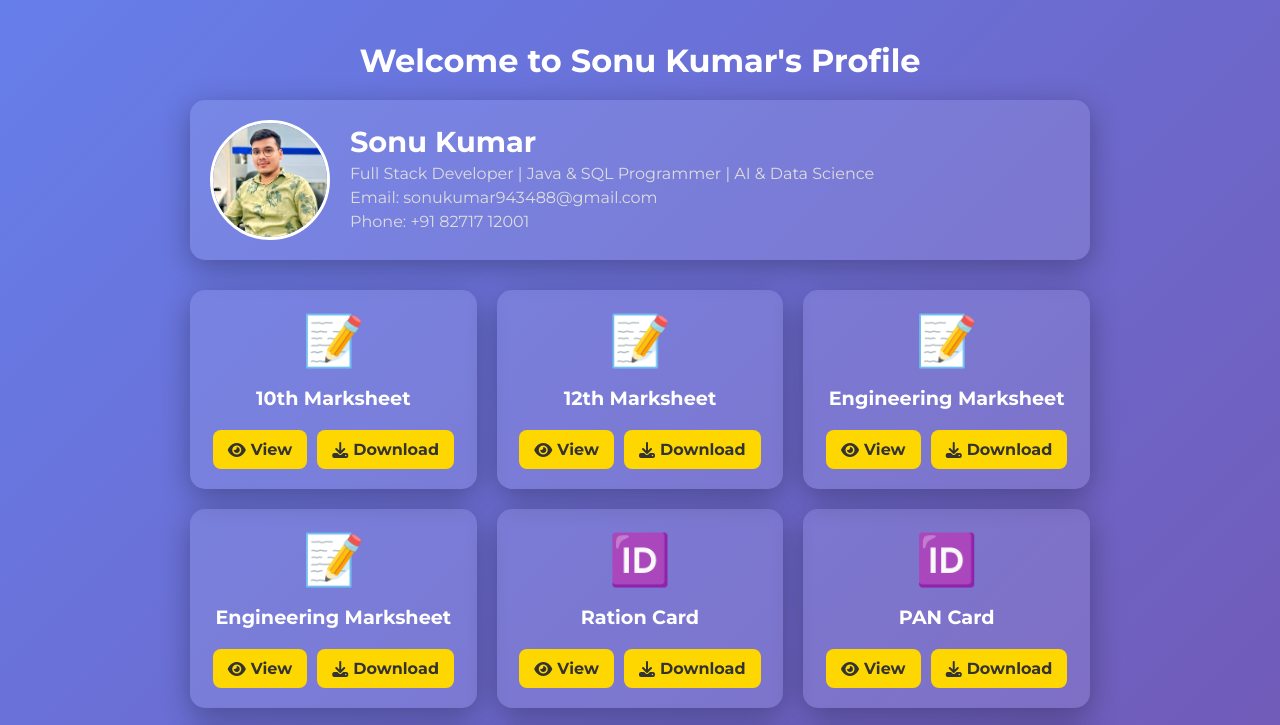
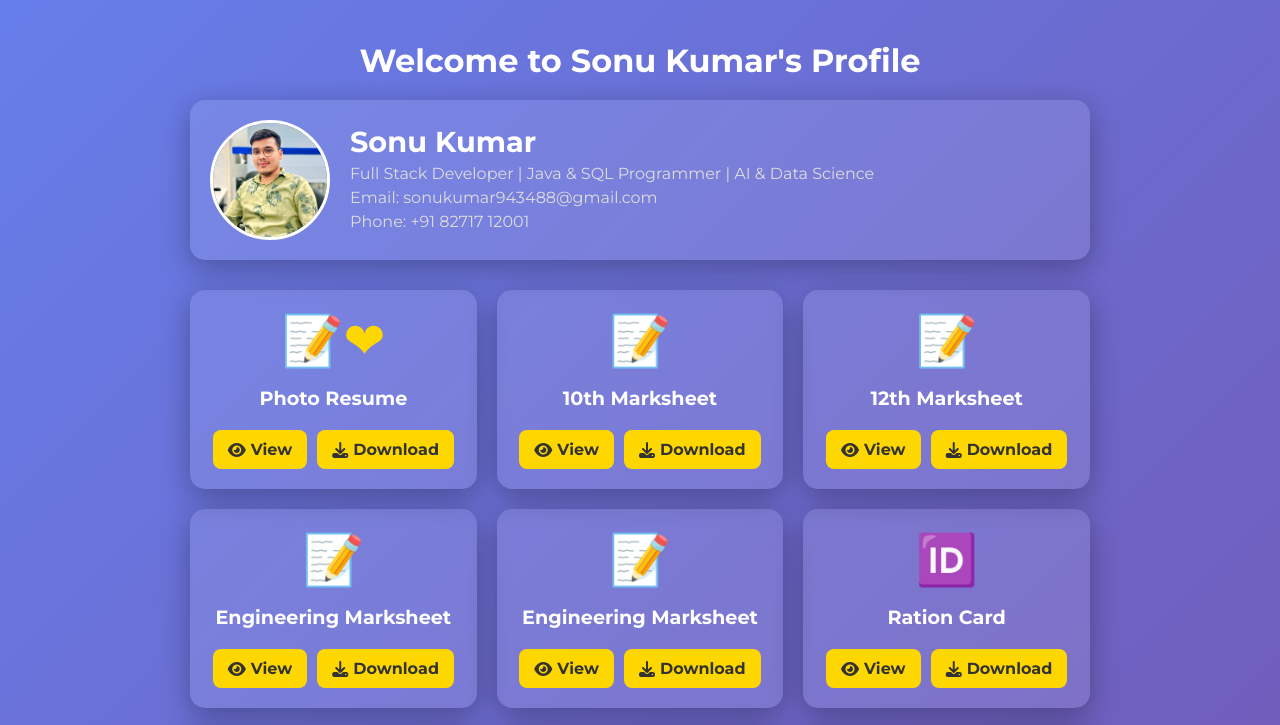
Before and after one commit to sonukumar3488/profile, a plain HTML site: page data.html in a window 1280 px wide. Shown: the top 725 px of the page. Drawn offline with Linux system fonts and the light colour scheme.

Commit message:
Update data.html

```diff
--- a/data.html
+++ b/data.html
@@ -179,6 +179,19 @@
 
   <section class="dashboard">
     <!-- Document 1 -->
+    <div class="doc-card">
+      <div class="doc-icon">📝❤</div>
+      <div class="doc-title">Photo Resume</div>
+      <div class="btn-group">
+        <a href="./SONU KUMAR.pdf" target="_blank" class="btn" onclick="showMessage('Viewed Resume')">
+          <i class="fas fa-eye"></i> View
+        </a>
+        <a href="./SONU KUMAR.pdf" download="./SONU KUMAR.pdf" class="btn" onclick="showMessage('Downloaded  Sonu Kumar Resume')">
+          <i class="fas fa-download"></i> Download
+        </a>
+      </div>
+    </div>
+
     <div class="doc-card">
       <div class="doc-icon">📝</div>
       <div class="doc-title">10th Marksheet</div>
```
